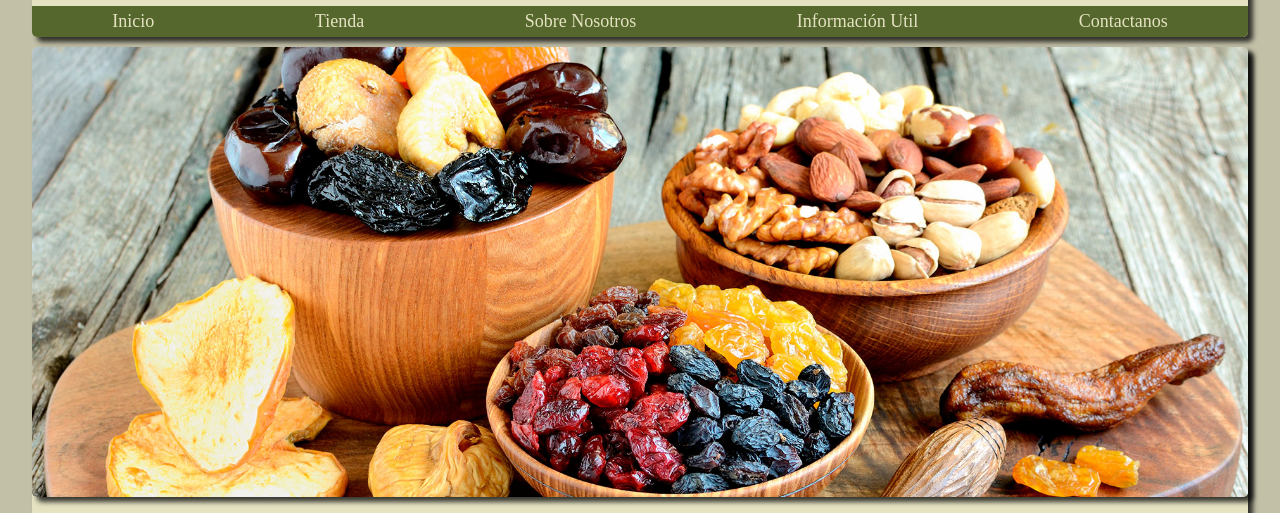
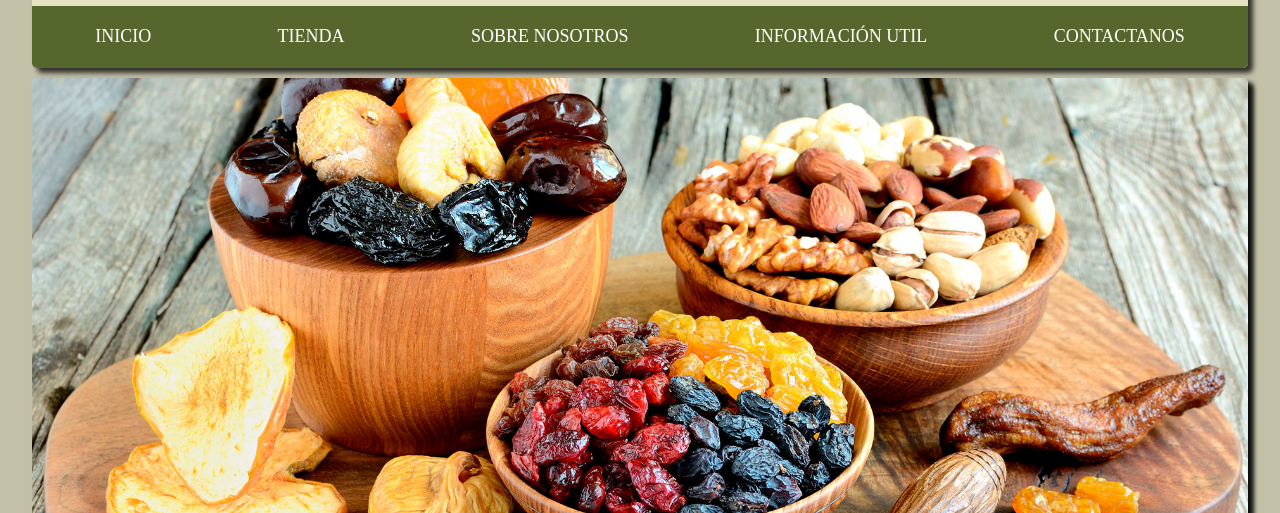
Before and after one commit to CamiloFernandez/proyectoCoder, a website: page pages/info.html in a window 1280 px wide. Shown: the part 153-666 px from the top of the page. Drawn offline with Linux system fonts and the light colour scheme.

Commit message:
agrege el nuevo nav

```diff
--- a/pages/info.html
+++ b/pages/info.html
@@ -21,22 +21,28 @@
             <a href="../index.html"><img src="../img/logo1.png" alt="Logo"></a>
         </div>
 
-        <nav class="nav">
-            <ul class="nav__ul flex">
-                <li class="nav__li"> <a href="../index.html">Inicio</a></li>
-                <li class="nav__li"> <a href="../pages/tienda.html">Tienda </a> </li>
-                <li class="nav__li"> <a href="../pages/nosotros.html">Sobre Nosotros</a> </li>
-                <li class="nav__li"> <a href="../pages/info.html">Información Util</a> </li>
-                <li class="nav__li"> <a href="../pages/contacto.html">Contactanos</a> </li>
+        <nav class="main-nav bottom-rounded">
+            <div id="toggle-menu" class="toggle-menu">
+              <img src="../img/icon.png" alt="botonMenu">
+            </div>
+            <ul id="main-menu" class="main-menu bottom-rounded shadow">
+              <li class="main-menu__item active underline"><a class="main-menu__link" href="../index.html">inicio</a></li>
+              <li class="main-menu__item underline"><a class="main-menu__link" href="../pages/tienda.html">tienda</a></li>
+              <li class="main-menu__item underline"><a class="main-menu__link" href="../pages/nosotros.html">sobre
+                  nosotros</a></li>
+              <li class="main-menu__item underline"><a class="main-menu__link" href="../pages/info.html">información util</a>
+              </li>
+              <li class="main-menu__item underline"><a class="main-menu__link" href="../pages/contacto.html">contactanos</a>
+              </li>
             </ul>
-        </nav>
+          </nav>
     </header>
 
     <!-- Main -->
 
     <main class="main rounded shadow">
 
-        <img class="hero rounded shadow" src="../img/img2.jpg" alt="">
+        <img class="hero rounded shadow" src="../img/img2.jpg" alt="hero">
 
         <h1 class="main__title">Info Saludable</h1>
         <section class="section">
@@ -76,6 +82,8 @@
         <p>Todos los derechos reservados Oliva Almacen Saludable 2022</p>
     </footer>
 
+
+    <script src="../scripts/scripts.js"></script>
 </body>
 
 </html>
--- /dev/null
+++ b/scripts/scripts.js
@@ -0,0 +1,6 @@
+const toggleMenuElement = document.getElementById('toggle-menu');
+const mainMenuElement = document.getElementById('main-menu')
+
+toggleMenuElement.addEventListener('click', () => {
+    mainMenuElement.classList.toggle('main-menu--show');
+});
--- a/scss/_footer.scss
+++ b/scss/_footer.scss
@@ -12,4 +12,6 @@
     position: fixed;
     bottom: 0;
     right: 3.5rem;
+    background-color: $white;
+    border-radius: 25px;
   }
--- a/scss/_globals.scss
+++ b/scss/_globals.scss
@@ -50,6 +50,11 @@
     border-radius: 5px;
   }
 
+  .bottom-rounded{
+    border-bottom-left-radius: 5px;
+    border-bottom-right-radius: 5px;
+  }
+
   .shadow {
     box-shadow: 5px 5px 5px 0px rgba(0, 0, 0, 0.75);
   }
--- a/scss/_header.scss
+++ b/scss/_header.scss
@@ -7,8 +7,7 @@
   flex-direction: column;
   position: sticky;
   top: 0;
-  z-index: 100;
-  overflow: hidden;
+  z-index: 1;
 }
 
 .header__logo {
@@ -17,15 +16,82 @@
   margin: 2rem 0;
 }
 
-.nav {
+.main-nav {
+  width: 100%;
+  height: 6.2rem;
   background-color: $principal;
+  z-index: 1;
 }
 
-.nav__li {
-  margin: .5rem .5rem;
+.main-menu {
+  list-style: none;
+  background-color: $principal;
+  display: flex;
+  flex-direction: column;
+  justify-content: space-around;
+  align-items: center;
+  transform: translateX(-120%);
+  transition: transform 0.3s;
 }
 
-.nav__ul {
-  flex-direction: column;
-  text-align: center;
+.main-menu--show {
+  transform: translateX(0);
 }
+
+@media (min-width: 768px) {
+  .main-menu {
+    flex-direction: row;
+    transform: translateY(0);
+    max-height: 6.2rem;
+    box-shadow: none;
+  }
+}
+
+.toggle-menu {
+  width: 4rem;
+  position: absolute;
+  top: 16.5rem;
+  right: 1.5rem;
+  cursor: pointer;
+  z-index: 1;
+}
+
+@media (min-width:768px) {
+  .toggle-menu {
+    display: none;
+  }
+}
+
+.main-menu__item {
+  margin: 2rem 0
+}
+
+.main-menu__link {
+  color: $white;
+  text-transform: uppercase;
+  text-decoration: none;
+  font-size: 1.8rem;
+}
+
+.underline {
+  display: inline-block;
+  position: relative;
+}
+
+.underline:after {
+  content: '';
+  position: absolute;
+  width: 100%;
+  transform: scaleX(0);
+  height: 3px;
+  bottom: 0;
+  left: 0;
+  background-color: $light;
+  transform-origin: bottom right;
+  transition: transform 0.3s ease-out;
+}
+
+.underline:hover:after {
+  transform: scaleX(1);
+  transform-origin: bottom left;
+}
```
Also changed, not shown: index.html (+13 -8 lines), pages/contacto.html (+17 -9 lines), pages/nosotros.html (+17 -9 lines), pages/tienda.html (+16 -8 lines), img/icon.png (added), styles/styles.css.
